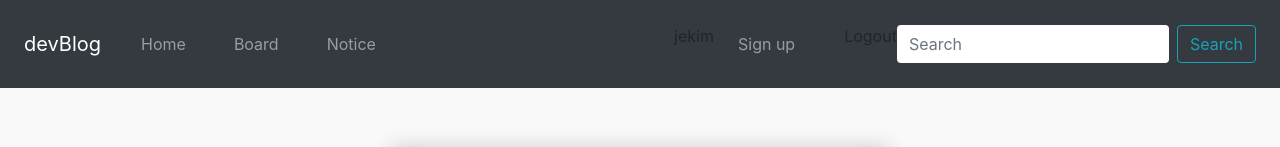
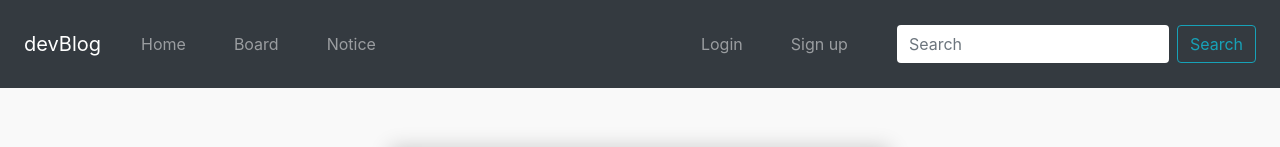
Before and after one commit to react-devTMB/noticeBoard-frontend, a React (Create React App) app in the folder notice-board/: page /signUp in a window 1280 px wide. Shown: the top 147 px of the page. Built offline with nearby package versions, Linux system fonts and the light colour scheme.

Commit message:
contextAPI 사용자 정보 조회

```diff
--- a/notice-board/src/assets/common.css
+++ b/notice-board/src/assets/common.css
@@ -467,3 +467,6 @@ a:visited {
 .makeStyles-root-1 + .login-form , .makeStyles-root-1 ~ .social-wrap, .makeStyles-root-1 + .login-form-02 {
   opacity: 0;
 }
+.username {
+  color: #3f51b5;
+}
--- a/notice-board/src/components/form/NavForm.js
+++ b/notice-board/src/components/form/NavForm.js
@@ -3,6 +3,7 @@ import {Nav, Button, Navbar, Form, FormControl} from 'react-bootstrap';
 import { Link } from "react-router-dom";
 import { isNull } from '../common/Util';
 import UserContext from '../context/User.context';
+import PersonOutlineIcon from '@material-ui/icons/PersonOutline';
 
 const NavForm = (value) => {
     const logout = () => {
@@ -22,10 +23,7 @@ const NavForm = (value) => {
             }
         }
         return () => {}
-      }, [userInfos])
-
-
-
+    }, [userInfos])
 
 
     return (
@@ -36,13 +34,25 @@ const NavForm = (value) => {
                     <Link to="/board"><Nav className="nav-link">Board</Nav></Link>
                     <Link to="/notice"><Nav className="nav-link">Notice</Nav></Link>
                 </Nav>
-                <Nav>
-                    { userName === "" &&<Link to="/login"><Nav className="nav-link">Login</Nav></Link>}
-                    { userName !== "" &&  <div >{ userName }</div>}
-                    <Link to="/signUp"><Nav className="nav-link tmb_margin_20">Sign up</Nav></Link>
-                    { userName !== "" && <div onClick={ logout }>Logout</div>}
-                    {/* <Link to="/home"><Nav className="nav-link tmb_margin_20">Logout</Nav></Link> */}
-                </Nav>
+                {
+                    userName ? (
+                        <Nav>
+                            <div className="nav-link">
+                                <strong className="username"> { userName } </strong>
+                                <span>님</span>
+                            </div>
+                            <div className="nav-link">
+                                <span><PersonOutlineIcon color="primary"></PersonOutlineIcon>내 정보 조회</span>
+                            </div>
+                            <div className="nav-link tmb_margin_20" onClick={ logout }>Logout</div>
+                        </Nav>
+                    ) : (
+                        <Nav>
+                            <Link to="/login"><Nav className="nav-link">Login</Nav></Link>
+                            <Link to="/signUp"><Nav className="nav-link tmb_margin_20">Sign up</Nav></Link>
+                        </Nav>
+                    )
+                }
             <Form inline>
                 <FormControl type="text" placeholder="Search" className="mr-sm-2" />
                 <Button variant="outline-info">Search</Button>
--- a/notice-board/src/components/pages/HomePages.js
+++ b/notice-board/src/components/pages/HomePages.js
@@ -1,6 +1,5 @@
 
-import React, { useContext } from 'react';
-import UserContext from '../context/User.context';
+import React from 'react';
 // import { userInfo } from '../context/User.context';
 // import AlertDialog from '../common/Popup';
 
--- a/notice-board/src/components/pages/LoginPages.js
+++ b/notice-board/src/components/pages/LoginPages.js
@@ -9,6 +9,8 @@ import KakaoImage from '../../assets/images/kakao_login_medium_wide.png';
 import { FACEBOOK_REDIRECT_URI, NAVER_AUTH_URL, GITHUB_AUTH_URL, EMAIL_REG, PWD_REG, HTTP_STATUS } from '../common/Constants';
 import axios from 'axios';
 import LoadingBar from '../common/LoadingBar';
+import client from '../../lib/api/client';
+import jwt_decode from "jwt-decode";
 
 const LoginPage = ({ history }) => {
 
@@ -62,15 +64,16 @@ const LoginPage = ({ history }) => {
     console.log(e);
     setLoading(true);
 
-    await axios
+
+    await client
       .post('/user/login', {
         email: e.target.email.value,
         password: e.target.password.value,
       },{
         headers: {
-            'authorization': localStorage.getItem('access_token'),
-            'Accept' : 'application/json',
-            'Content-Type': 'application/json'
+          'authorization': localStorage.getItem('access_token'),
+          'Accept' : 'application/json',
+          'Content-Type': 'application/json'
         }
       })
       .then((res) => {
@@ -80,6 +83,7 @@ const LoginPage = ({ history }) => {
           if (res.data.token) {
             axios.defaults.headers.common['Authorization'] = `Bearer ${res.data.token}`;  // header에 accessToken 공통 추가
             localStorage.setItem('access_token', res.data.token);
+            localStorage.setItem('userInfo' , jwt_decode.decode(res.data.token))
             history.push('/home');
           } else {
             setErrorTxt('token error!!');
--- a/notice-board/src/components/provider/UserProvider.js
+++ b/notice-board/src/components/provider/UserProvider.js
@@ -5,7 +5,7 @@ import UserContext from "../context/User.context";
 const UserProvider = ({ children }) => {
 
   const userInfo = {
-    'name' : 'jekim',
+    'name' : '',
     'job' : 'developer'
   }
 
--- a/notice-board/src/lib/api/client.js
+++ b/notice-board/src/lib/api/client.js
@@ -1,6 +1,18 @@
 import axios from 'axios';
 
 const client = axios.create();
+
+client.defaults.baseURL="http://localhost:3000/";
+
+axios.interceptors.response.use(
+    response => {
+        return response;
+    },
+    error => {
+        return Promise.reject(error);
+    }
+);
+
 
 
 
```
